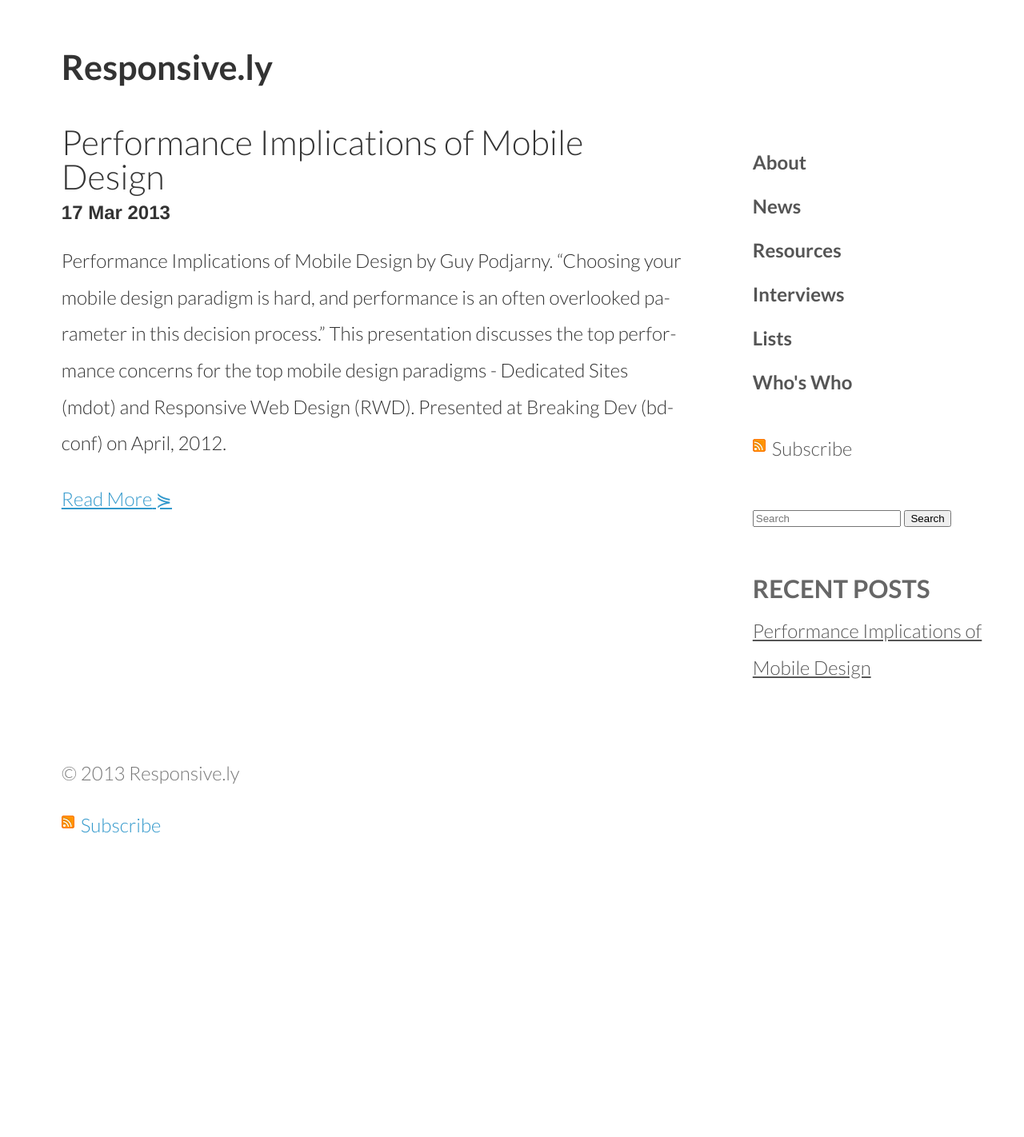
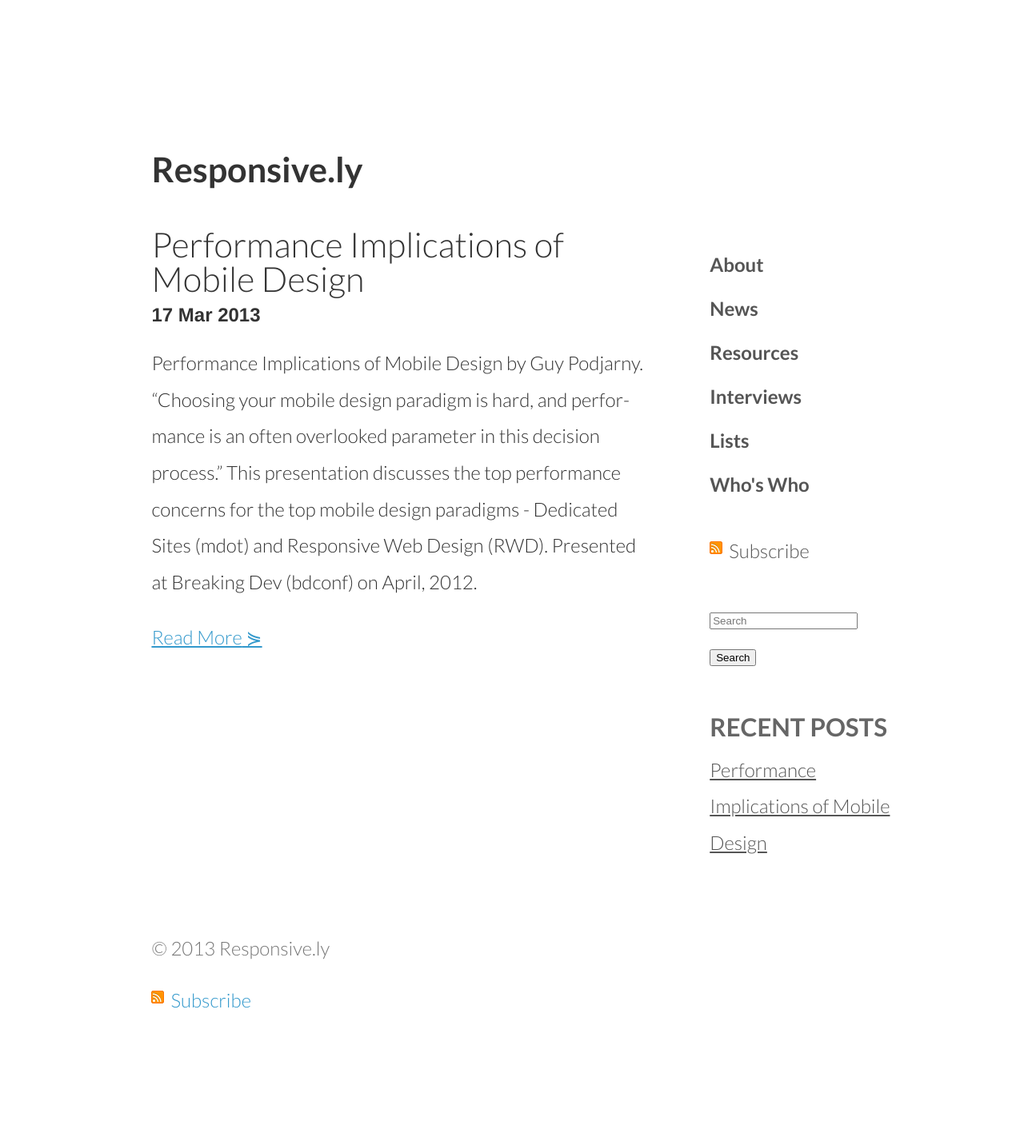
Before and after one commit to thedougco/responsive.ly, a Jekyll site: the page built from index.html, in a window 1280 px wide. Shown: the whole page at 80% size. Built offline with Jekyll 4.4.1, drawn with Linux system fonts in a browser that asks for light colours; nearby versions of some CDN libraries; Markdown is read by kramdown in place of the engine named in the settings; the list of posts is cut into pages by our own code; before the commit the page ends 1120 px from its top, so only the background shows below that.

Commit message:
css edits

```diff
--- a/css/site.css
+++ b/css/site.css
@@ -35,7 +35,7 @@
        -o-hyphens:auto;
           hyphens:auto;
 }
-body {width:100%; margin:0; padding:0; color:#333; font:1.5em/1.9em Lato, "Helvetica Neue", Helvetica, Arial, Verdana, sans-serif; background:#fff;}
+body {width:100%; margin:0;margin-left:auto; margin-right:auto; padding:10%; color:#333; font:1.5em/1.9em Lato, "Helvetica Neue", Helvetica, Arial, Verdana, sans-serif; background:#fff;}
 article, aside, details, figcaption, figure, footer, header, hgroup, nav, section, summary {display:block;}
 audio, canvas, video {display:inline-block; *display:inline; *zoom:1;}
 audio:not([controls]) {display:none;}
```
